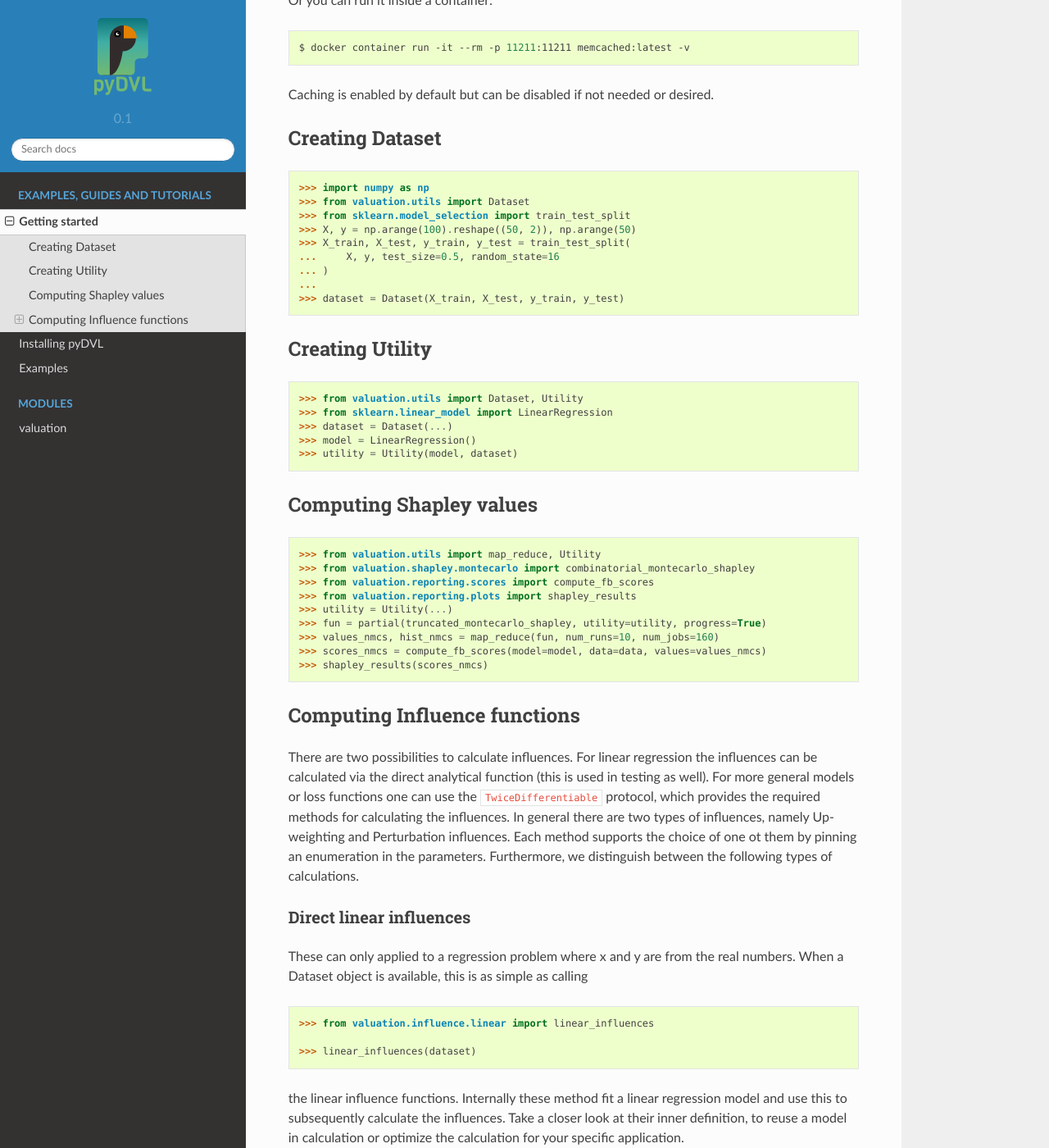
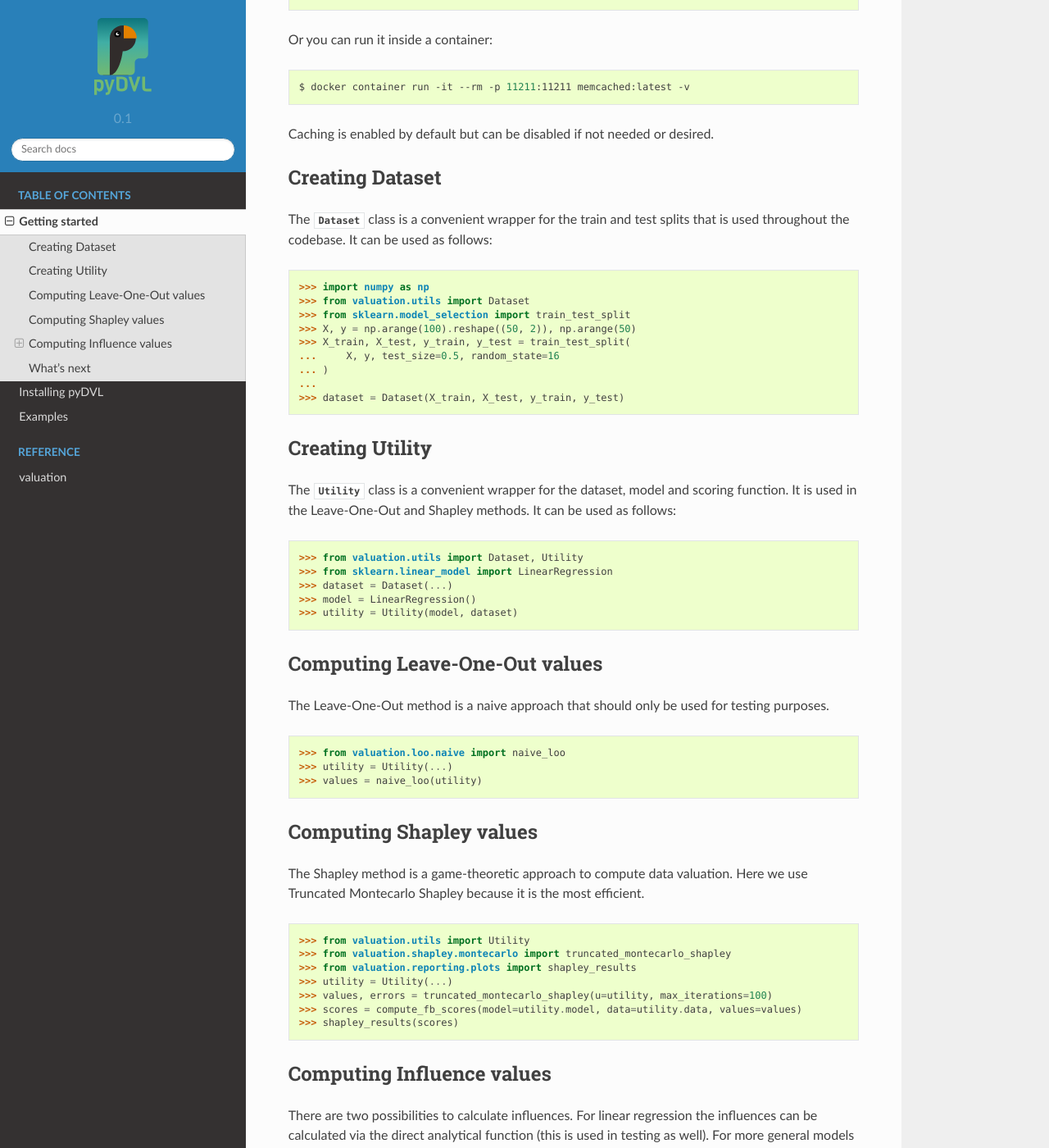
Before and after one commit to mdbenito/pyDVL, a Sphinx documentation site: the page built from docs/getting-started.rst, in a window 1280 px wide and 1400 px high, scrolled down 414 px. Shown: the whole window at 82% size. Built offline with Sphinx 7.4.7 and the Read the Docs theme 2.0.0, drawn with Linux system fonts in a browser that asks for light colours; some of the changed text lies outside the part shown.

Commit message:
Add more links between documentation sections, add more descriptions to the getting started section
Former-commit-id: 82eaa929eba803cc026e7b737451d35a281525e1

```diff
--- a/docs/examples/index.rst
+++ b/docs/examples/index.rst
@@ -1,3 +1,5 @@
+.. _examples:
+
 Examples
 ========
 
--- a/docs/getting-started.rst
+++ b/docs/getting-started.rst
@@ -22,7 +27,10 @@
 Caching is enabled by default but can be disabled if not needed or desired.
 
 Creating Dataset
-----------------
+================
+
+The :class:`~valuation.utils.dataset.Dataset` class is a convenient wrapper
+for the train and test splits that is used throughout the codebase. It can be used as follows:
 
 .. code-block:: python
 
@@ -38,7 +46,11 @@
 
 
 Creating Utility
-----------------
+================
+
+The :class:`~valuation.utils.utility.Utility` class is a convenient wrapper
+for the dataset, model and scoring function. It is used in the Leave-One-Out and Shapley methods.
+It can be used as follows:
 
 .. code-block:: python
 
@@ -49,24 +61,37 @@
    >>> utility = Utility(model, dataset)
 
 
-Computing Shapley values
-------------------------
+Computing Leave-One-Out values
+==============================
+
+The Leave-One-Out method is a naive approach that should only be used for testing purposes.
 
 .. code-block:: python
 
-   >>> from valuation.utils import map_reduce, Utility
-   >>> from valuation.shapley.montecarlo import combinatorial_montecarlo_shapley
-   >>> from valuation.reporting.scores import compute_fb_scores
+   >>> from valuation.loo.naive import naive_loo
+   >>> utility = Utility(...)
+   >>> values = naive_loo(utility)
+
+
+Computing Shapley values
+========================
+
+The Shapley method is a game-theoretic approach to compute data valuation.
+Here we use Truncated Montecarlo Shapley because it is the most efficient.
+
+.. code-block:: python
+
+   >>> from valuation.utils import Utility
+   >>> from valuation.shapley.montecarlo import truncated_montecarlo_shapley
    >>> from valuation.reporting.plots import shapley_results
    >>> utility = Utility(...)
-   >>> fun = partial(truncated_montecarlo_shapley, utility=utility, progress=True)
-   >>> values_nmcs, hist_nmcs = map_reduce(fun, num_runs=10, num_jobs=160)
-   >>> scores_nmcs = compute_fb_scores(model=model, data=data, values=values_nmcs)
-   >>> shapley_results(scores_nmcs)
+   >>> values, errors = truncated_montecarlo_shapley(u=utility, max_iterations=100)
+   >>> scores = compute_fb_scores(model=utility.model, data=utility.data, values=values)
+   >>> shapley_results(scores)
 
 
-Computing Influence functions
------------------------------
+Computing Influence values
+==========================
 
 There are two possibilities to calculate influences. For linear regression the influences can be calculated via the
 direct analytical function (this is used in testing as well). For more general models or loss functions
@@ -75,7 +100,7 @@
 the choice of one ot them by pinning an enumeration in the parameters. Furthermore, we distinguish between the following types of calculations.
 
 Direct linear influences
-^^^^^^^^^^^^^^^^^^^^^^^^
+------------------------
 
 These can only applied to a regression problem where x and y are from the real numbers. When
 a Dataset object is available, this is as simple as calling
@@ -83,7 +108,6 @@
 .. code-block:: python
 
    >>> from valuation.influence.linear import linear_influences
-
    >>> linear_influences(dataset)
 
 
@@ -92,7 +116,7 @@
 in calculation or optimize the calculation for your specific application.
 
 Exact influences using TwiceDifferentiable protocol
-^^^^^^^^^^^^^^^^^^^^^^^^^^^^^^^^^^^^^^^^^^^^^^^^^^^
+---------------------------------------------------
 
 If you create a model, which supports the ``TwiceDifferentiable`` protocol. This means that it is
 capable of calculating second derivative matrix vector products and gradients with respect to the
@@ -109,7 +133,7 @@
 
 
 Influences using TwiceDifferentiable protocol and approximate matrix inversion
-^^^^^^^^^^^^^^^^^^^^^^^^^^^^^^^^^^^^^^^^^^^^^^^^^^^^^^^^^^^^^^^^^^^^^^^^^^^^^^
+------------------------------------------------------------------------------
 
 Sometimes it is not possible to construct the complete Hessian in RAM.
 In that case one can use conjugate gradient as a space-efficient
@@ -129,7 +153,7 @@
 
 
 Perturbation influences
-^^^^^^^^^^^^^^^^^^^^^^^^
+-----------------------
 
 All previous mentioned influences can be calculated feature-wise by adding ``influence_type`` parameter
 to the influences function call.
@@ -143,3 +167,9 @@
    ...     dataset,
    ...     influence_type='perturbation'
    ... )
+
+What's next
+===========
+
+You should go to the :ref:`Examples <examples>` section of the documentation
+to see more detailed usage of the library.
--- a/docs/valuation/index.rst
+++ b/docs/valuation/index.rst
@@ -1,9 +1,5 @@
 valuation
 =========
-
-This reference manual details functions, modules, and objects included in pyDVL,
-describing what they are and what they do.
-
 .. automodule:: valuation
    :members:
    :undoc-members:
```
Also changed, not shown: other parts of docs/getting-started.rst (+5 -0 lines), docs/index.rst (+29 -23 lines), docs/install.rst (+6 -1 lines).
